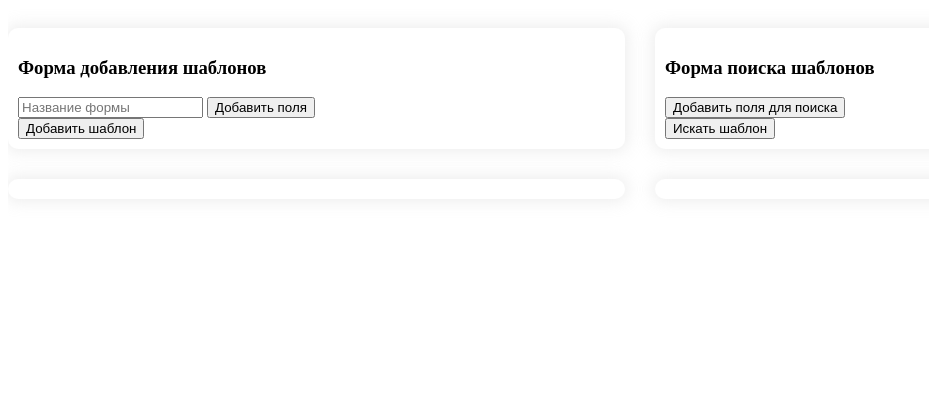
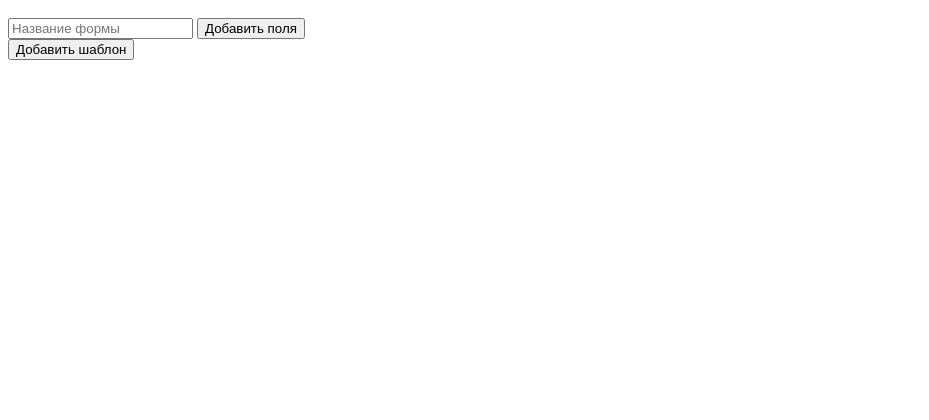
Before and after one commit to kleix5/template_finder, a Flask app: page / in a window 1280 px wide. Shown: the top 420 px of the page, without its empty margins (0-929 px from the left). Run offline with Flask 3, Linux system fonts and the light colour scheme; data that the repository does not hold is empty.

Commit message:
Add files via upload

```diff
--- a/templates/index.html
+++ b/templates/index.html
@@ -1,5 +1,3 @@
-<meta charset="UTF-8"/>
-
 <style>
     .wrapper {
         min-height: 100vh;
@@ -7,106 +5,61 @@
     }
     .row {
         display: flex;
-        align-items: flex-start;
+        align-items: center;
         margin: 10px -15px;
     }
     .row > * {
         width: 50%;
-        margin: 10px 15px;
-        padding: 10px;
-        display: block;
-        word-wrap: break-word;
-        box-shadow: 0 0 15px 3px rgb(200,200,200,0.3);
-        border-radius: 10px;
-    }
-    .pre-line {
-        white-space: pre;
+        padding: 0 15px;
     }
 </style>
 
 <div class="wrapper">
     <div class="row">
-
         <form action="" method="post" id="add-form">
-            <h3>Форма добавления шаблонов</h3>
-            <input type="text" name="template_name" placeholder="Название формы"/>
+            <input type="text" name="name" placeholder="Название формы"/>
             <button id="add-form-elements">Добавить поля</button>
 <!--Добавляем поля для ввода названия и типа поля в шаблоне              -->
             <div id="form-elements"></div>
             <button id="add-template">Добавить шаблон</button>
         </form>
-
-        <form action="" method="post" id="search-form">
-            <h3>Форма поиска шаблонов</h3>
-            <button id="add-search-form-elements">Добавить поля для поиска</button>
-<!--Добавляем поля для ввода названия и типа поля в шаблоне              -->
-            <div id="form-search-elements"></div>
-            <button id="search-template">Искать шаблон</button>
-        </form>
-
+        <div id="search-form"></div>
     </div>
     <div class="row">
-        <div class="pre-line" id="db-structure"></div>
+        <div id="db-structure"></div>
         <div id="search-form-result"></div>
     </div>
 </div>
 
 <script>
-function bindFormsAction(button, form, uri) {
-
-    document.querySelector(button).addEventListener('click', function(e) {
+document.querySelector('#add-form-elements').addEventListener('click', function(e) {
 
     e.preventDefault();
+// генерим случайное число для имён полей для ввода
+    var rand_name = generateRandName(),
+        html = '<input type="text" name="name_' + rand_name + '" placeholder="Название поля"/>'
+            + '<input type="text" name="type_' + rand_name + '" placeholder="Тип поля"/>';
 
-        var data = new FormData(document.querySelector(form));
+    document.querySelector('#form-elements').innerHTML += html;
+});
 
+document.querySelector('#add-template').addEventListener('click', function(e) {
+
+    e.preventDefault();
+// собираем данные формы
+    var data = new FormData(document.querySelector('#add-form'));
+//   отправляем запрос на сервер
     fetch(
-            uri,
+        '/form_add',
         {
             method: 'post',
             body: data
         }
-        ).then((response) => response.text()).then((text) => {
-            if (uri == '/add_form') {
-                getDBStructure();
-            } else {
-                showSearchResults(text);
-            }
+//         ответ
+    ).then((response) => {
+        console.log(response.text());
     });
 });
-}
-
-bindFormsAction('#add-template', '#add-form', '/add_form');
-bindFormsAction('#search-template', '#search-form', '/get_form');
-
-function bindInputsAdd(button, selector, placeholder) {
-
-    document.querySelector(button).addEventListener('click', function(e) {
-
-        e.preventDefault();
-    // генерим случайное число для имён полей для ввода
-        var rand_name = generateRandName(),
-            html = '<div><input type="text" name="name_' + rand_name + '" placeholder="Название поля"/>'
-                + '<input type="text" name="type_' + rand_name + '" placeholder="' + placeholder + ' поля"/></div>';
-
-        document.querySelector(selector).innerHTML += html;
-    });
-}
-
-bindInputsAdd('#add-form-elements', '#form-elements', 'Тип');
-bindInputsAdd('#add-search-form-elements', '#form-search-elements', 'Значение');
-
-function showSearchResults(result) {
-    document.querySelector('#search-form-result').innerHTML = JSON.stringify(result, undefined, 2);
-}
-
-function getDBStructure() {
-    fetch('/db_structure').then((response) => response.json()).then((text) => {
-        document.querySelector('#db-structure').innerHTML = '<h3>Структура БД</h3>' + JSON.stringify(text, undefined, 2);
-    });
-}
-
-getDBStructure();
 
 function generateRandName() {
 
```
Lines whose indentation alone changed are shown as unchanged.
